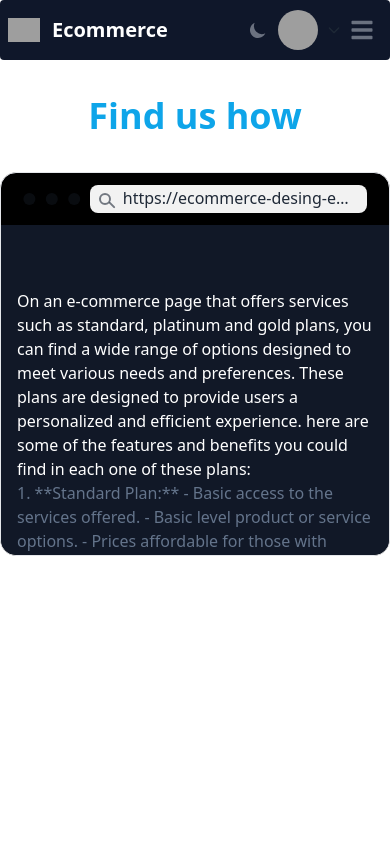
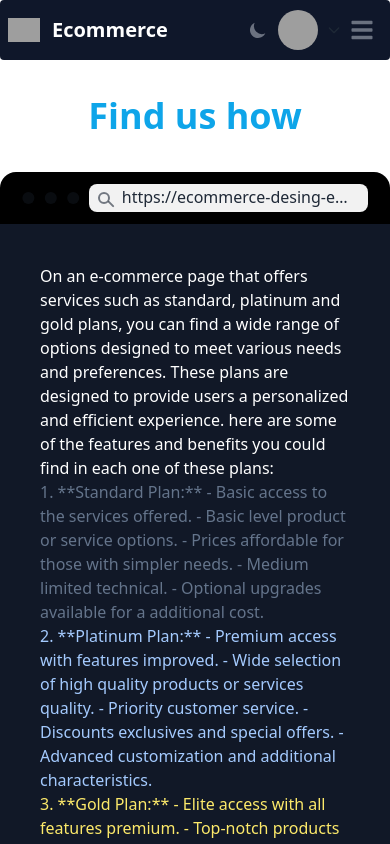
Before and after one commit to Alexisrk310/ecommerce-desing, a React (Vite) app: page /about in a window 390 px wide. Shown: the top 844 px of the page. Built offline with nearby package versions, Linux system fonts and the light colour scheme; grey boxes are pictures that could not be loaded.

Commit message:
reparando errores de responsive a aboutPage

```diff
--- a/src/pages/AboutPage/AboutPage.tsx
+++ b/src/pages/AboutPage/AboutPage.tsx
@@ -13,13 +13,13 @@ const AboutPage: React.FC<AboutPageProps> = ({}) => {
 				</h1>
 			</RevealOnScroll>
 			<RevealOnScroll>
-				<div className="mockup-browser border h-96 dark:bg-black bg-black">
+				<div className="mockup-browser borderdark:bg-black bg-black">
 					<div className="mockup-browser-toolbar ">
 						<div className="input">
 							https://ecommerce-desing-ebon.vercel.app/
 						</div>
 					</div>
-					<div className=" justify-center px-4 py-16 bg-gray-900 dark:bg-gray-900 h-full">
+					<div className=" justify-center p-10 bg-gray-900 dark:bg-gray-900 h-full">
 						<p className="text-white">
 							On an e-commerce page that offers services such as standard,
 							platinum and gold plans, you can find a wide range of options
```
